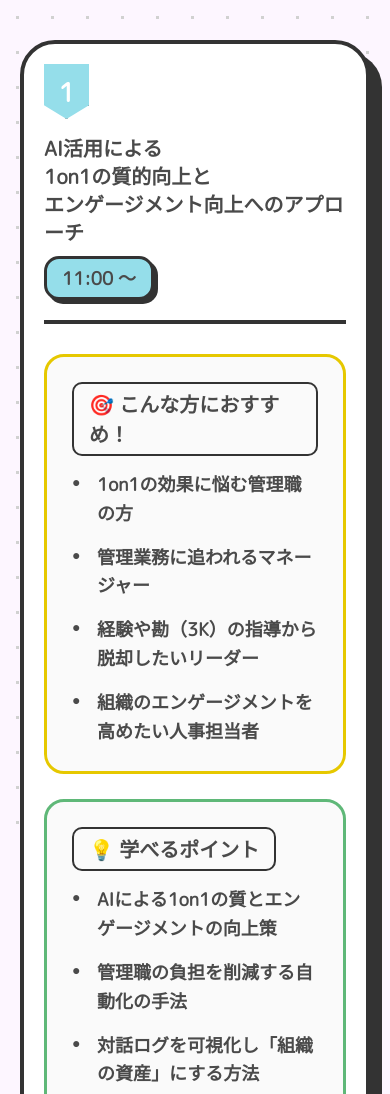
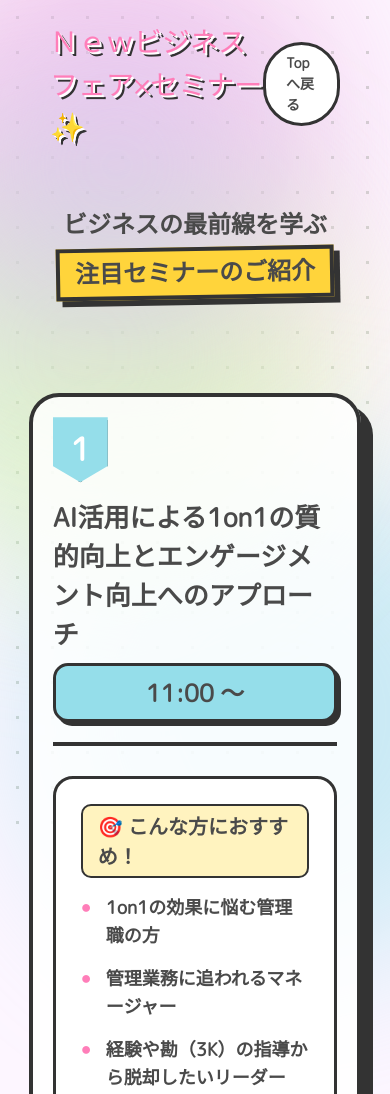
Before and after one commit to S-yama3/event, a plain HTML site: page seminar.html in a window 390 px wide. Shown: the top 1094 px of the page. Drawn offline with Linux system fonts and the light colour scheme.

Commit message:
seminar.html

```diff
--- a/seminar.html
+++ b/seminar.html
@@ -2,101 +2,134 @@
 <html lang="ja">
 <head>
 <meta charset="UTF-8">
-<meta name="viewport" content="width=device-width, initial-scale=1.0, maximum-scale=1.0, user-scalable=no">
+<meta name="viewport" content="width=device-width, initial-scale=1.0">
 <title>注目セミナーのご紹介｜Ｎｅｗビジネスフェア</title>
 <link href="https://fonts.googleapis.com/css2?family=M+PLUS+Rounded+1c:wght=700;800&display=swap" rel="stylesheet">
 
 <style>
 :root {
   --bg-color: #fdf6ff;
-  --primary: #ffadd2;
-  --secondary: #95deea;
-  --accent: #fff3bf;
-  --green: #c2f0af;
-  --purple: #d3bfff;
+  --primary: #ffadd2;    /* ピンク */
+  --secondary: #95deea;  /* 青（水色） */
+  --accent: #fff3bf;     /* 黄色 */
+  --green: #c2f0af;      /* 緑 */
+  --purple: #d3bfff;     /* 紫 */
   --text-color: #4a4a4a;
   --border-color: #333;
 }
 
-body { margin: 0; font-family: 'M PLUS Rounded 1c', sans-serif; background-color: var(--bg-color); color: var(--text-color); overflow-x: hidden; }
+body {
+  margin: 0;
+  font-family: 'M PLUS Rounded 1c', sans-serif;
+  background-color: var(--bg-color);
+  color: var(--text-color);
+  overflow-x: hidden;
+}
 
 /* 背景ドット */
-body::before { content: ""; position: fixed; inset: 0; background-image: radial-gradient(#d1d1d1 2px, transparent 2px); background-size: 35px 35px; z-index: -1; }
-
-.cards-vertical { display: flex; flex-direction: column; align-items: center; gap: 60px; padding: 40px 20px 100px; }
-.seminar-card { width: 100%; max-width: 950px; background: #fff; border: 4px solid var(--border-color); border-radius: 35px; box-shadow: 12px 12px 0px var(--border-color); padding: 45px; box-sizing: border-box; }
-
-/* ヘッダー：リボン＋タイトル＋時間 */
-.semi-header { display: flex; align-items: center; border-bottom: 4px solid var(--border-color); padding-bottom: 20px; margin-bottom: 30px; }
-
-/* 数字を大きくしたリボンアイコン */
-.ribbon-icon {
-  display: flex; align-items: center; justify-content: center;
-  width: 55px; height: 65px; color: white; font-size: 32px; font-weight: 800;
-  clip-path: polygon(0% 0%, 100% 0%, 100% 75%, 50% 100%, 0% 75%);
-  box-shadow: 3px 3px 0px var(--border-color); flex-shrink: 0; margin-right: 20px;
+body::before {
+  content: "";
+  position: fixed;
+  inset: 0;
+  background-image: radial-gradient(#d1d1d1 2px, transparent 2px);
+  background-size: 35px 35px;
+  z-index: -1;
 }
 
-.semi-title { font-size: 26px; font-weight: 800; margin: 0; flex-grow: 1; line-height: 1.4; }
-.semi-time { font-size: 24px; border: 3px solid var(--border-color); padding: 8px 20px; border-radius: 15px; box-shadow: 4px 4px 0px var(--border-color); font-weight: 800; background: var(--secondary); white-space: nowrap; flex-shrink: 0; margin-left: 20px; }
+/* 背景装飾アニメーション */
+.deco { position: fixed; border-radius: 50%; z-index: -1; opacity: 0.5; filter: blur(80px); }
+.deco-pink { width: 400px; height: 400px; background: var(--primary); top: -100px; left: -100px; animation: float-pink 25s infinite alternate ease-in-out; }
+.deco-blue { width: 500px; height: 500px; background: var(--secondary); bottom: -150px; right: -150px; animation: float-blue 28s infinite alternate ease-in-out; }
+.deco-yellow { width: 350px; height: 350px; background: var(--accent); top: 40vh; right: -100px; animation: float-yellow 22s infinite alternate ease-in-out; }
+.deco-green { width: 450px; height: 450px; background: var(--green); bottom: 30vh; left: -150px; animation: float-green 30s infinite alternate ease-in-out; }
+.deco-purple { width: 380px; height: 380px; background: var(--purple); top: -50px; right: 20vw; animation: float-purple 26s infinite alternate ease-in-out; }
 
-/* リスト設定 */
-.info-container { display: flex; flex-direction: column; gap: 25px; margin-bottom: 30px; }
-.info-block { background: #fafafa; border: 3px solid var(--border-color); border-radius: 20px; padding: 25px; }
-.info-block h4 { margin: 0 0 15px 0; font-size: 20px; font-weight: 800; display: inline-block; padding: 5px 15px; border: 2px solid var(--border-color); border-radius: 10px; }
-.info-list { list-style: none; padding: 0; margin: 0; display: grid; grid-template-columns: 1fr; gap: 15px; }
-.info-list li { font-size: 18px; font-weight: bold; padding-left: 25px; position: relative; line-height: 1.6; }
-.info-list li::before { content: "●"; position: absolute; left: 0; font-size: 14px; }
+@keyframes float-pink { 0% { transform: translate(0, 0); } 100% { transform: translate(50vw, 20vh); } }
+@keyframes float-blue { 0% { transform: translate(0, 0); } 100% { transform: translate(-30vw, -50vh); } }
+@keyframes float-yellow { 0% { transform: translate(-40vw, -20vh); } 100% { transform: translate(0, 0); } }
+@keyframes float-green { 0% { transform: translate(0, 0); } 100% { transform: translate(35vw, -30vh); } }
+@keyframes float-purple { 0% { transform: translate(0, 0); } 100% { transform: translate(-20vw, 40vh); } }
 
-/* 講師セクション */
+/* ナビゲーション */
+nav { display: flex; justify-content: space-between; align-items: center; padding: 20px 50px; }
+.logo { font-size: 28px; color: #ff7eb9; text-shadow: 2px 2px 0px #fff, 4px 4px 0px var(--border-color); text-decoration: none; }
+
+/* ヒーローセクション */
+.hero { text-align: center; padding: 40px 20px; }
+.hero h1 { font-size: clamp(24px, 6vw, 42px); line-height: 1.4; margin: 0 0 10px 0; }
+.hero h1 span { display: inline-block; background: #ffd43b; padding: 5px 15px; border: 4px solid var(--border-color); box-shadow: 6px 6px 0px var(--border-color); transform: rotate(-1deg); margin: 5px; }
+
+/* セミナーカード */
+.cards-vertical { display: flex; flex-direction: column; align-items: center; gap: 60px; padding: 40px 20px 100px; }
+.seminar-card {
+  width: 95%; max-width: 950px; background: rgba(255, 255, 255, 0.85);
+  border: 4px solid var(--border-color); border-radius: 30px;
+  box-shadow: 12px 12px 0px var(--border-color); padding: 45px; box-sizing: border-box;
+  opacity: 0; transform: translateY(50px); transition: opacity 0.8s, transform 0.8s;
+}
+.seminar-card.show { opacity: 1; transform: translateY(0); }
+
+/* ヘッダー・内容パーツ */
+.semi-header { display: flex; align-items: center; border-bottom: 4px solid var(--border-color); padding-bottom: 20px; margin-bottom: 30px; }
+.ribbon-icon { display: flex; align-items: center; justify-content: center; width: 55px; height: 65px; color: white; font-size: 32px; font-weight: 800; clip-path: polygon(0% 0%, 100% 0%, 100% 75%, 50% 100%, 0% 75%); box-shadow: 3px 3px 0px var(--border-color); flex-shrink: 0; margin-right: 20px; }
+.semi-title { font-size: 26px; font-weight: 800; margin: 0; flex-grow: 1; }
+.semi-time { font-size: 24px; border: 3px solid var(--border-color); padding: 8px 20px; border-radius: 15px; box-shadow: 4px 4px 0px var(--border-color); font-weight: 800; background: var(--secondary); margin-left: 20px; }
+
+.info-block { background: #fff; border: 3px solid var(--border-color); border-radius: 20px; padding: 25px; margin-bottom: 25px; }
+.info-block h4 { margin: 0 0 15px 0; font-size: 20px; font-weight: 800; display: inline-block; padding: 5px 15px; border: 2px solid var(--border-color); border-radius: 10px; background: var(--accent); }
+.info-list { list-style: none; padding: 0; margin: 0; display: grid; gap: 15px; }
+.info-list li { font-size: 18px; font-weight: bold; padding-left: 25px; position: relative; }
+.info-list li::before { content: "●"; position: absolute; left: 0; color: #ff7eb9; }
+
 .instructor-section { background: #fffdf3; border: 3px dashed var(--border-color); border-radius: 22px; padding: 25px; display: flex; gap: 25px; align-items: flex-start; }
 .instructor-img { width: 110px; height: 110px; border-radius: 50%; border: 3px solid var(--border-color); object-fit: cover; flex-shrink: 0; }
-.instructor-txt p { font-size: 16px; line-height: 1.8; margin-top: 10px; }
 
-/* スマホ対応 */
 @media (max-width: 768px) {
   .seminar-card { padding: 20px; }
   .semi-header { flex-wrap: wrap; }
-  .ribbon-icon { order: 0; width: 45px; height: 55px; font-size: 26px; }
-  .semi-title { order: 1; font-size: 20px; width: 100%; margin-top: 15px; }
-  .semi-time { order: 2; font-size: 18px; padding: 5px 15px; margin-left: 0; margin-top: 10px; }
+  .semi-title { width: 100%; margin-top: 15px; }
+  .semi-time { margin-left: 0; margin-top: 10px; width: 100%; text-align: center; }
+  .instructor-section { flex-direction: column; align-items: center; text-align: center; }
 }
 </style>
 </head>
 <body>
 
+<div class="deco deco-pink"></div>
+<div class="deco deco-blue"></div>
+<div class="deco deco-yellow"></div>
+<div class="deco deco-green"></div>
+<div class="deco deco-purple"></div>
+
+<nav>
+  <a href="index.html" class="logo">Ｎｅｗビジネスフェア×セミナー ✨</a>
+  <a href="index.html" style="font-weight:bold; text-decoration:none; color:var(--text-color); border:3px solid var(--border-color); padding:8px 20px; border-radius:50px; background:#fff; font-size: 14px;">Topへ戻る</a>
+</nav>
+
+<section class="hero">
+  <h1>ビジネスの最前線を学ぶ<br><span>注目セミナーのご紹介</span></h1>
+</section>
+
 <div class="cards-vertical">
   <section class="seminar-card">
     <div class="semi-header">
       <div class="ribbon-icon" style="background-color: var(--secondary);">1</div>
-      <h3 class="semi-title">AI活用による<br>1on1の質的向上と<br>エンゲージメント向上へのアプローチ</h3>
+      <h3 class="semi-title">AI活用による1on1の質的向上とエンゲージメント向上へのアプローチ</h3>
       <div class="semi-time">11:00 ～</div>
     </div>
-    <div class="info-container">
-      <div class="info-block" style="border-color: #e6c800;">
+    <div class="info-block">
       <h4>🎯 こんな方におすすめ！</h4>
       <ul class="info-list">
         <li>1on1の効果に悩む管理職の方</li>
         <li>管理業務に追われるマネージャー</li>
         <li>経験や勘（3K）の指導から脱却したいリーダー</li>
-          <li>組織のエンゲージメントを高めたい人事担当者</li>
       </ul>
     </div>
-      <div class="info-block" style="border-color: #5fb878;">
-        <h4>💡 学べるポイント</h4>
-        <ul class="info-list">
-          <li>AIによる1on1の質とエンゲージメントの向上策</li>
-          <li>管理職の負担を削減する自動化の手法</li>
-          <li>対話ログを可視化し「組織の資産」にする方法</li>
-          <li>AIと人の力を融合した「次世代マネジメント」</li>
-        </ul>
-      </div>
-    </div>
     <div class="instructor-section">
-      <img class="instructor-img" src="講師１.png" alt="講師">
+      <img class="instructor-img" src="images/instructor1.jpg" alt="講師">
       <div class="instructor-txt">
-        <h5 style="margin:0; font-size: 18px;">講師：小笠原 広大 氏<br>（TONOME株式会社 代表取締役CEO プロコーチ）<br></h5>
-        <p>株式会社リコーの社内起業プログラム「TRIBUS」の初代リーダーとして制度設計～運営に至る全てに関わり、社内外400以上のテーマ判断とその推進に従事。社内起業家たちの熱量がマネジメント一つで劇的に変わる様を目の当たりにし、「個の力を最大化する組織作り」を志す。プロコーチとしての洞察と最新のAI知見を融合させ、2024年にTONOME株式会社を創業。</p>
+        <h5 style="margin:0; font-size: 18px;">講師：小笠原 広大 氏</h5>
+        <p style="font-size: 16px; margin-top: 10px;">株式会社リコーの社内起業プログラム「TRIBUS」の初代リーダーを経て、2024年にTONOME株式会社を創業。プロコーチとしての洞察とAI知見を融合させた次世代マネジメントを提唱。</p>
       </div>
     </div>
   </section>
@@ -104,38 +137,34 @@ body::before { content: ""; position: fixed; inset: 0; background-image: radial-
   <section class="seminar-card">
     <div class="semi-header">
       <div class="ribbon-icon" style="background-color: var(--primary);">2</div>
-      <h3 class="semi-title">ライオン事務器がお届けする<br>エンゲージメントを高める<br>”ワーキングプレイス”</h3>
+      <h3 class="semi-title">ライオン事務器がお届けするエンゲージメントを高める”ワーキングプレイス”</h3>
       <div class="semi-time">14:00 ～</div>
     </div>
-    <div class="info-container">
-      <div class="info-block" style="border-color: #e6c800;">
-        <h4>🎯 こんな方におすすめ！</h4>
-        <ul class="info-list">
-          <li>社員の出社率やモチベーションを高めたい経営者・管理職</li>
-          <li>オフィスのリニューアルや環境改善を検討している担当者</li>
-          <li>社内のコミュニケーション不足や希薄化に課題を感じる方</li>
-          <li>社員のエンゲージメント向上を目指す人事・総務担当者</li>
-        </ul>
-      </div>
-      <div class="info-block" style="border-color: #5fb878;">
+    <div class="info-block">
       <h4>💡 学べるポイント</h4>
       <ul class="info-list">
         <li>社員が「出社したくなる」オフィス環境づくりのヒント</li>
         <li>「場所」中心から「ひと」中心へと変化する最新のワークプレイス</li>
-          <li>社内のコミュニケーションを円滑にするための空間設計</li>
         <li>エンゲージメントを高めるオフィスの具体事例</li>
       </ul>
     </div>
-    </div>
     <div class="instructor-section">
-      <img class="instructor-img" src="講師2.png" alt="講師">
+      <img class="instructor-img" src="images/instructor2.jpg" alt="講師">
       <div class="instructor-txt">
-        <h5 style="margin:0; font-size: 18px;">講師：中柴 秀明 氏<br>（株式会社ライオン事務器 商品本部 オフィス環境エンジニアリング部 部長）<br></h5>
-        <p>オフィスづくりの実務と戦略に精通し、空間の在り方から働き方改革まで、幅広く対応。多数の関連資格を活かし、理論と現場の知見を融合させた働き方の提案を行っている。</p>
+        <h5 style="margin:0; font-size: 18px;">講師：中柴 秀明 氏</h5>
+        <p style="font-size: 16px; margin-top: 10px;">株式会社ライオン事務器 商品本部 オフィス環境エンジニアリング部 部長。オフィスづくりの実務と戦略に精通し、理論と現場の知見を融合させた働き方の提案を行う。</p>
       </div>
     </div>
   </section>
 </div>
 
+<script>
+const observer = new IntersectionObserver((entries) => {
+  entries.forEach(entry => {
+    if (entry.isIntersecting) entry.target.classList.add('show');
+  });
+});
+document.querySelectorAll('.seminar-card').forEach(card => observer.observe(card));
+</script>
 </body>
 </html>
```
Lines whose indentation alone changed are shown as unchanged.
